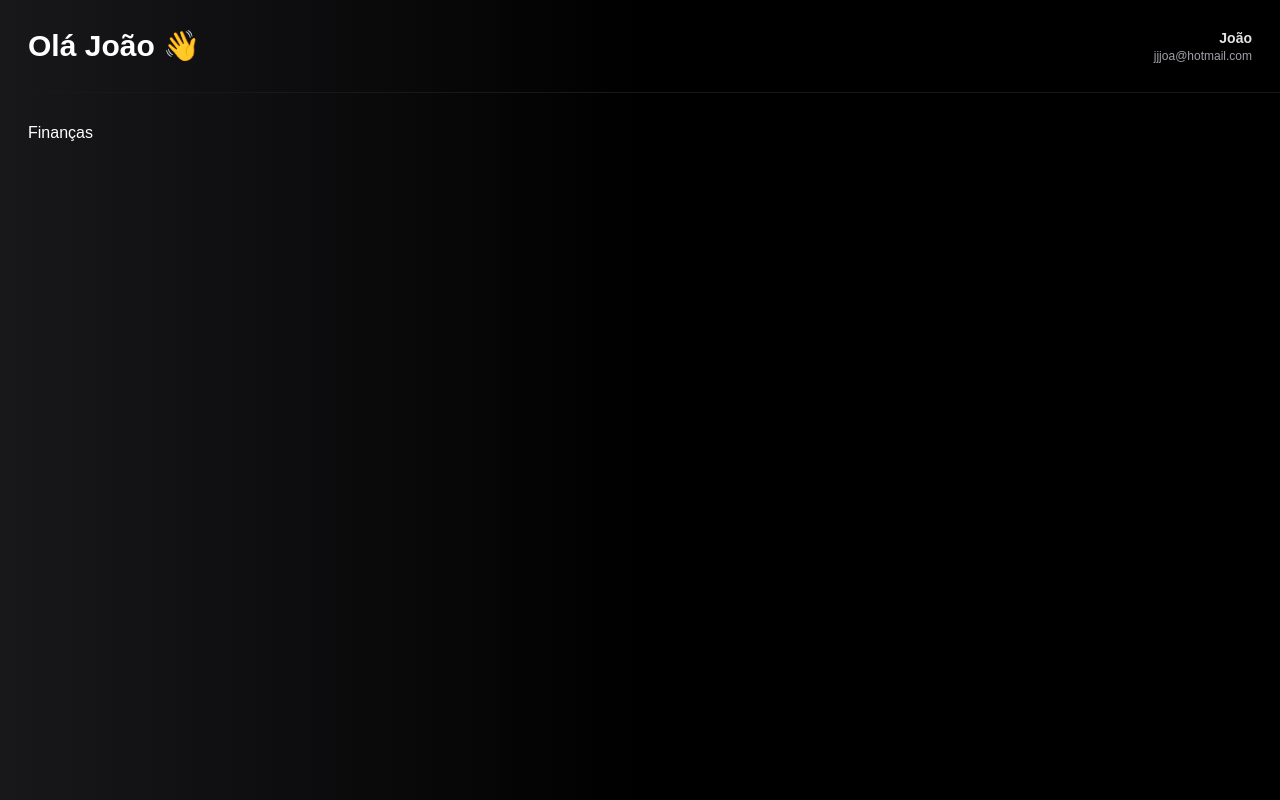
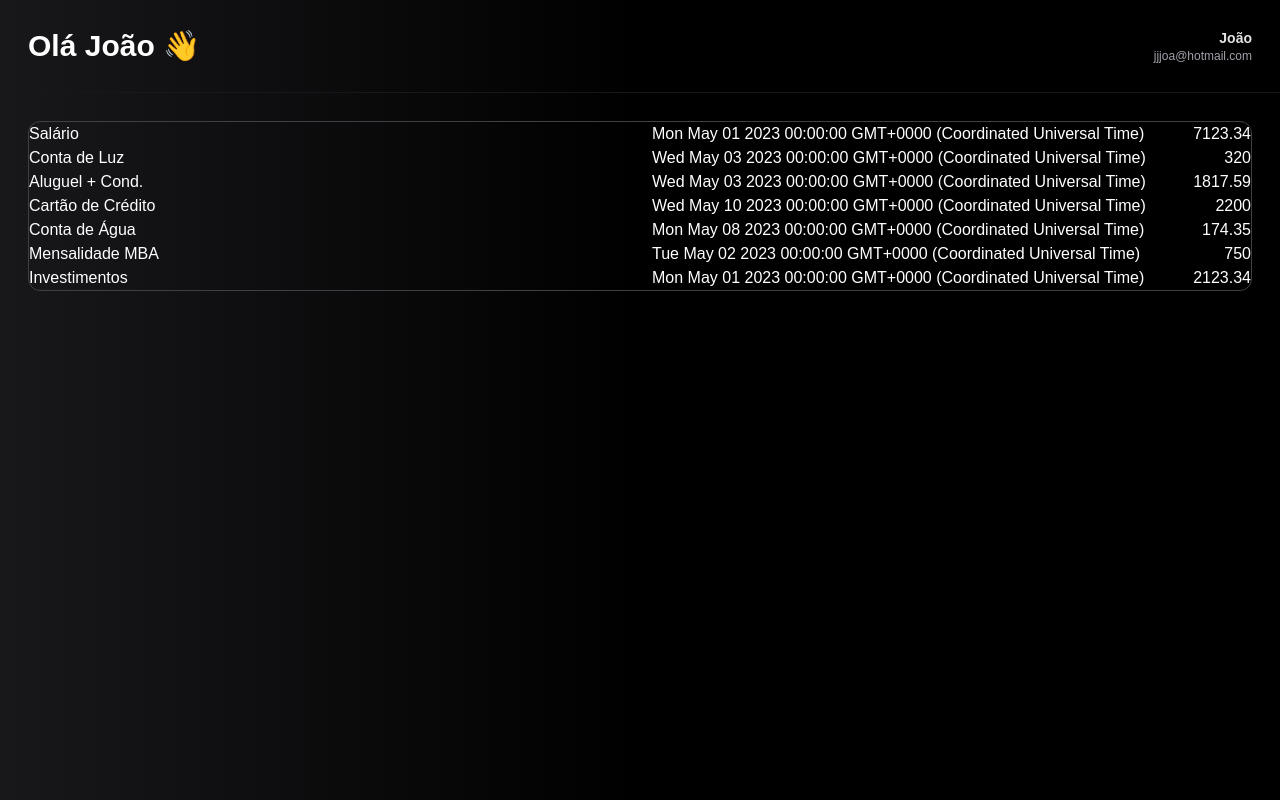
Before and after one commit to YtaloSauham/bitcent-nextjs-tailwindcss-firebase, a Next.js app: page / in a window 1280 px wide. Built offline with nearby package versions, Linux system fonts and the light colour scheme.

Commit message:
initial table transaction createad

```diff
--- /dev/null
+++ b/src/components/finance/List.tsx
@@ -0,0 +1,33 @@
+import Transaction from "@/logic/core/finances/Transaction";
+
+interface ListProps {
+    transaction: Transaction[]
+}
+
+
+
+export default function List(props: ListProps) {
+
+    function renderLine(transaction: Transaction) {
+        return (
+            <div key={transaction.id} className={`
+            flex gap-3 `}>
+                <span className="w-1/2">{transaction.description}</span>
+                <span className="flex-1">{transaction.date.toString()}</span>
+                <span>{transaction.value}</span>
+
+            </div>
+        )
+    }
+
+    return (
+        <div className={`
+        flex flex-col border border-zinc-700
+        rounded-xl`}>
+            {props.transaction.map(renderLine)}
+        </div>
+
+
+
+    )
+}
--- a/src/components/finance/index.tsx
+++ b/src/components/finance/index.tsx
@@ -1,13 +1,20 @@
+import { useState } from "react";
 import Content from "../template/Content";
 import Header from "../template/Header";
 import Page from "../template/Page";
+import Transaction from "@/logic/core/finances/Transaction";
+import transactionFalse from "@/data/constants/transactionFalse";
+import List from "./List";
 
 export default function Finance() {
+
+    const [transaction, setTransaction] = useState<Transaction[]>(transactionFalse)
+
     return (
         <Page>
             <Header />
             <Content>
-                Finanças
+                <List transaction={transaction} />
             </Content>
 
         </Page>
```
